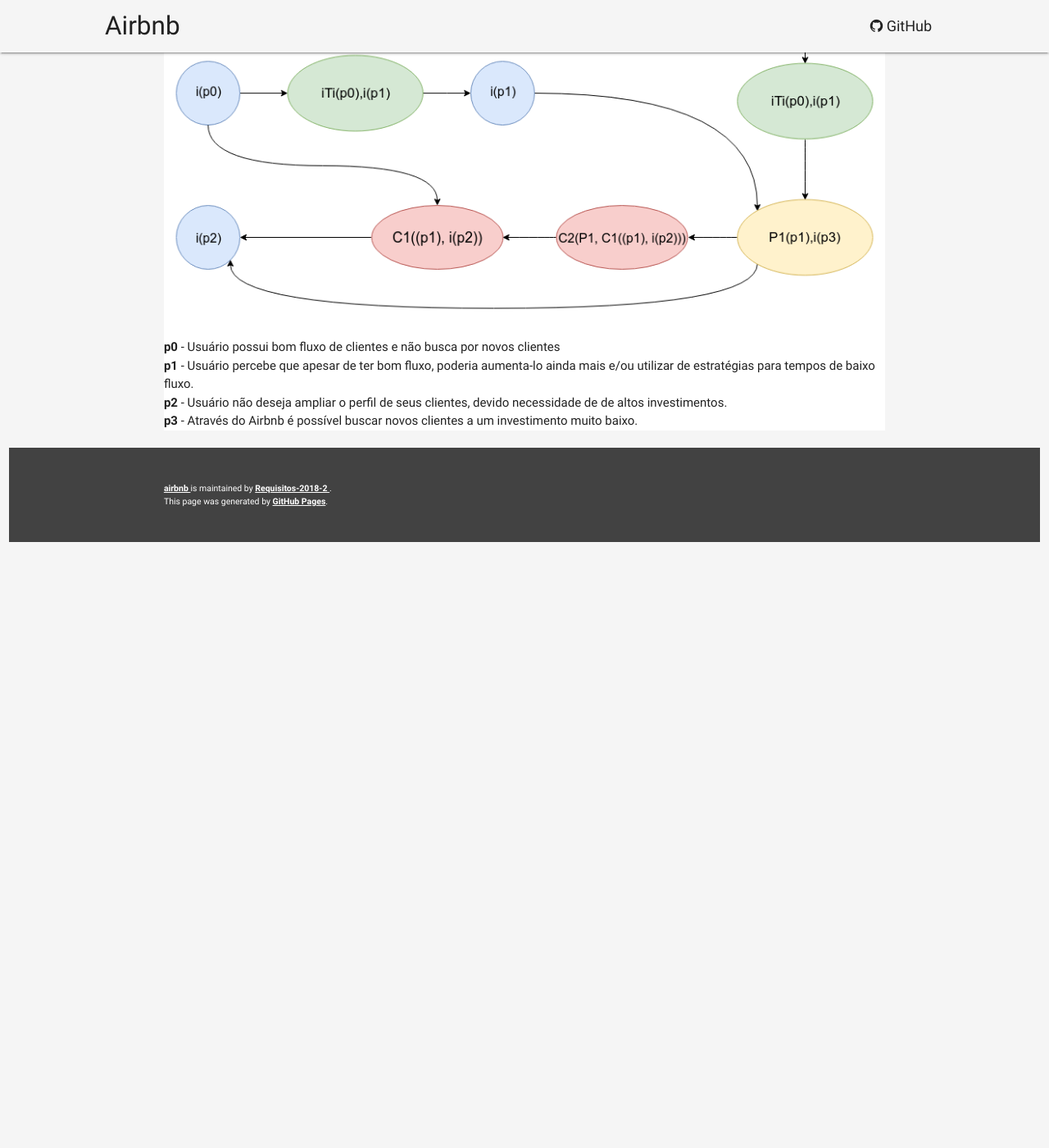
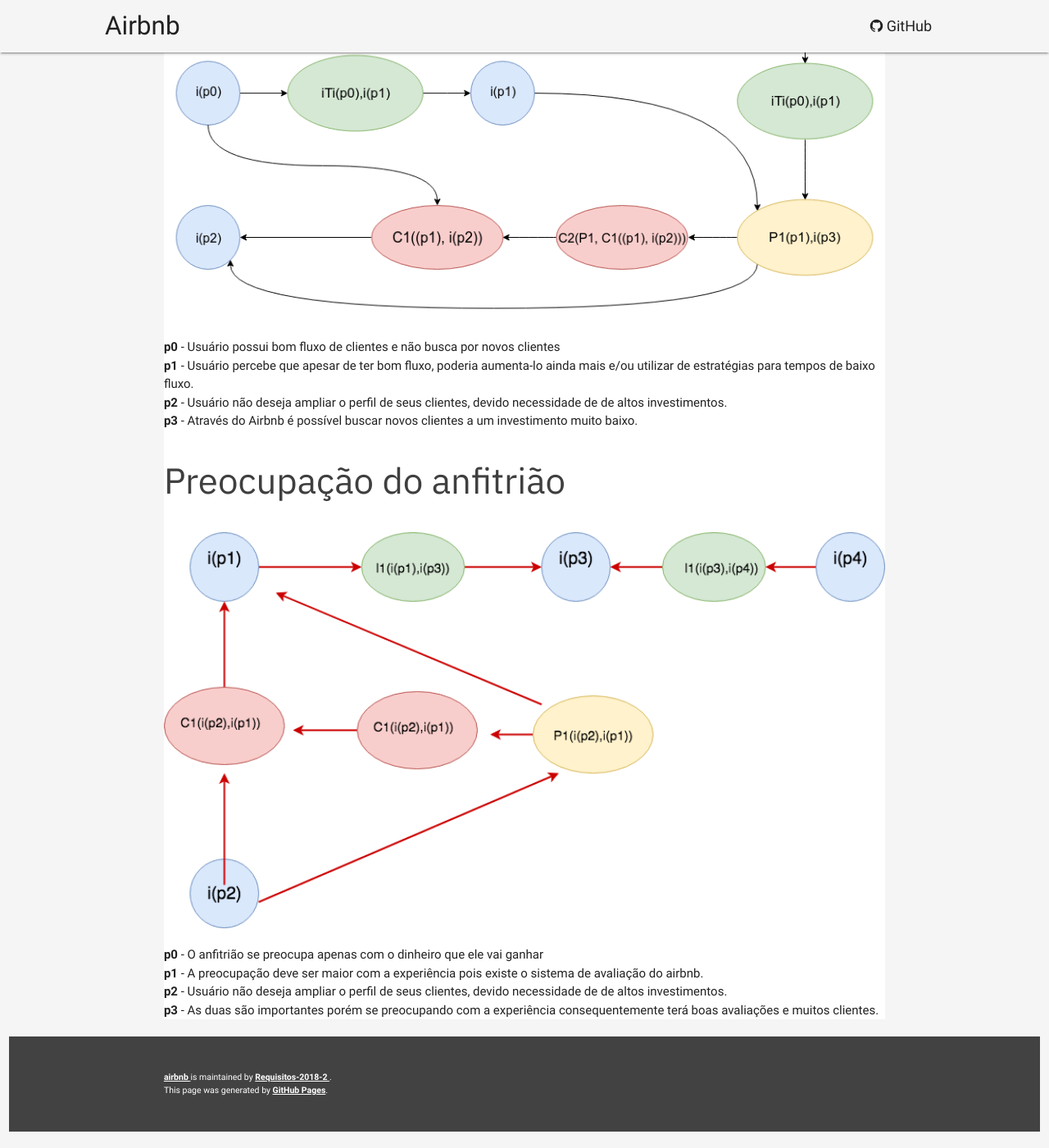
Before and after one commit to Requisitos-2018-2/airbnb, a Jekyll site: the page built from pre/v1/index.md, in a window 1280 px wide and 1400 px high, scrolled down 7609 px. Shown: the whole window at 82% size. Built offline with Jekyll 4.4.1, drawn with Linux system fonts in a browser that asks for light colours; our own code applies the rules of GitHub Pages for plain Markdown files; before the commit the page ends 8290 px from its top, so only the background shows below that.

Commit message:
adicionando argumentacao

```diff
--- a/pre/v1/index.md
+++ b/pre/v1/index.md
@@ -67,4 +67,20 @@
       <b>p3</b> - Através do Airbnb é possível buscar novos clientes a um investimento muito baixo.
     </li>
   </ul>
+    <h3>Preocupação do anfitrião</h3>
+  <img src="img/argumentacaoAnfitriao_v1.png" width="100%">
+  <ul>
+    <li>
+      <b>p0</b> - O anfitrião se preocupa apenas com o dinheiro que ele vai ganhar
+    </li>
+    <li>
+      <b>p1</b> - A preocupação deve ser maior com a experiência pois existe o sistema de avaliação do airbnb.
+    </li>
+    <li>
+      <b>p2</b> - Usuário não deseja ampliar o perfil de seus clientes, devido necessidade de de altos investimentos.
+    </li>
+    <li>
+      <b>p3</b> - As duas são importantes porém se preocupando com a experiência consequentemente terá boas avaliações e muitos clientes.
+    </li>
+  </ul>
 </div>
```
Also changed, not shown: pre/v1/img/argumentacaoAnfitriao_v1.png (added).
